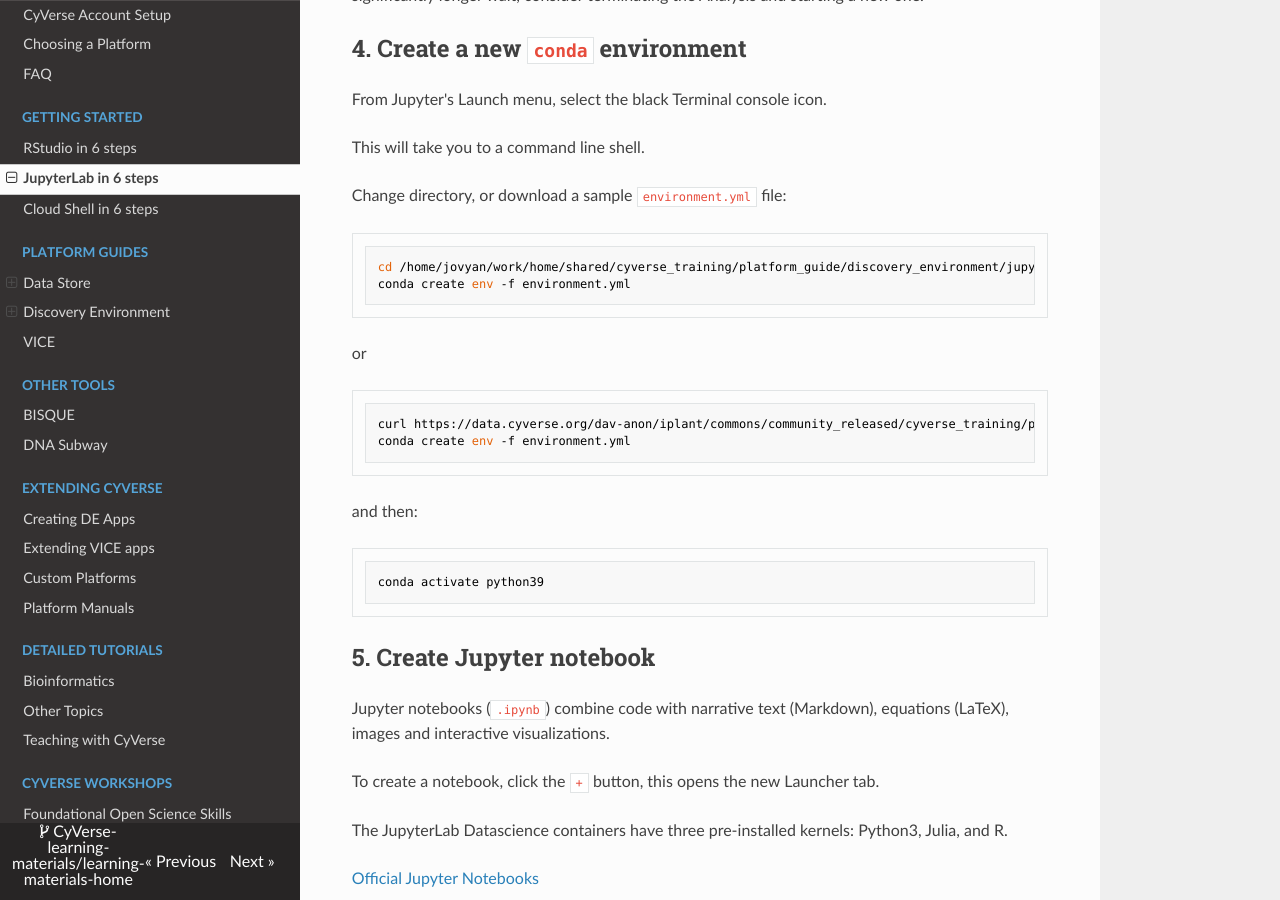
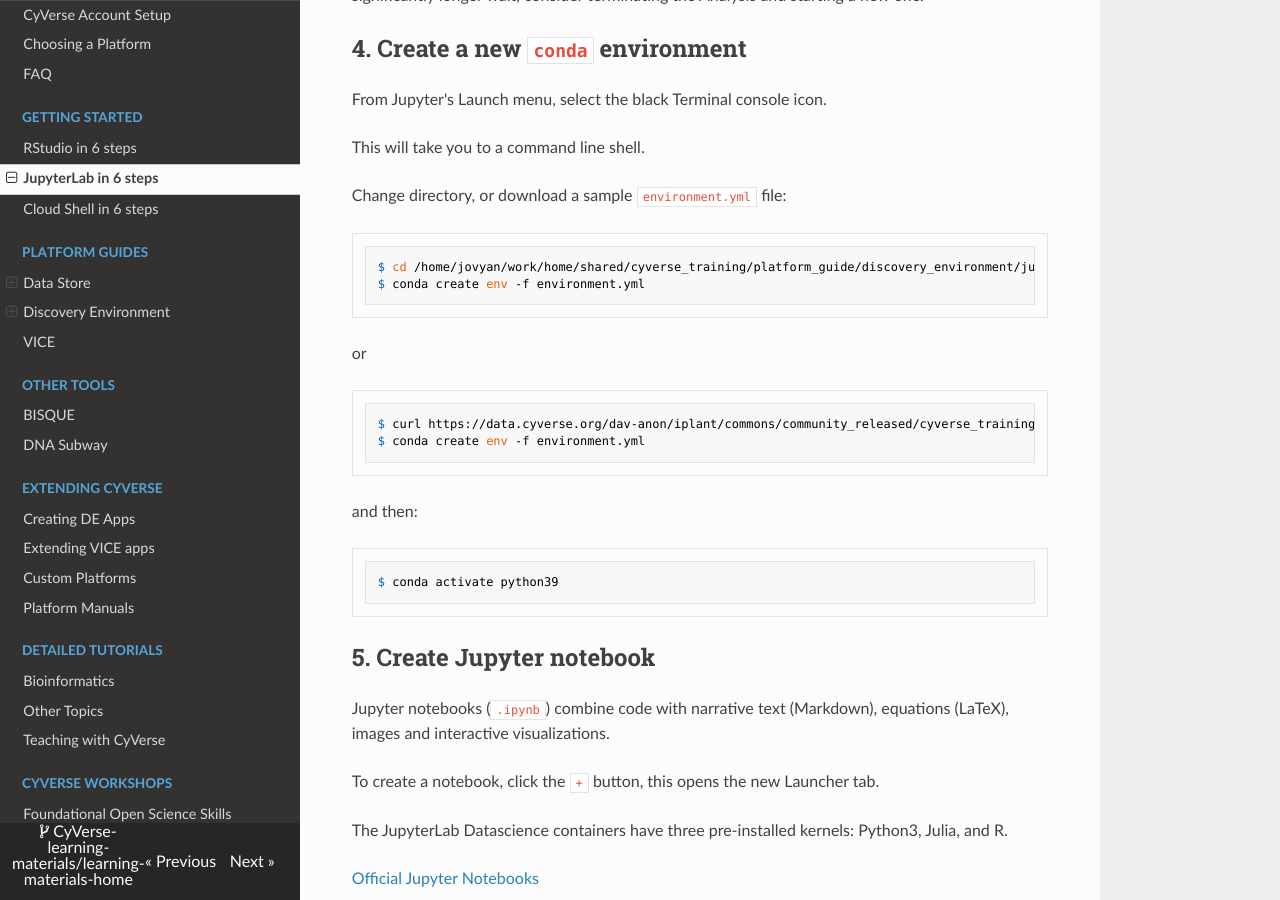
Before and after one commit to CyVerse-learning-materials/learning-materials-home, an MkDocs documentation site: the page built from docs/vice/quick-jupyter.md, in a window 1280 px wide and 900 px high, scrolled down 2294 px. Built offline with MkDocs 1.6.1, drawn with Linux system fonts in a browser that asks for light colours; nearby versions of some CDN libraries.

Commit message:
Update quick-jupyter.md

````diff
--- a/docs/vice/quick-jupyter.md
+++ b/docs/vice/quick-jupyter.md
@@ -52,24 +52,23 @@ This will take you to a command line shell.
 
 Change directory, or download a sample `environment.yml` file:
 
-```
-cd /home/jovyan/work/home/shared/cyverse_training/platform_guide/discovery_environment/jupyter/
-conda create env -f environment.yml
+```bash
+$ cd /home/jovyan/work/home/shared/cyverse_training/platform_guide/discovery_environment/jupyter/
+$ conda create env -f environment.yml
 ```
 
 or
 
-```
-curl https://data.cyverse.org/dav-anon/iplant/commons/community_released/cyverse_training/platform_guides/discovery_environment/jupyterlab/environment.yml
-conda create env -f environment.yml
+```bash
+$ curl https://data.cyverse.org/dav-anon/iplant/commons/community_released/cyverse_training/platform_guides/discovery_environment/jupyterlab/environment.yml
+$ conda create env -f environment.yml
 ```
 
 and then:
 
+```bash
+$ conda activate python39
 ```
-conda activate python39
-```
-
 
 ## 5. Create Jupyter notebook
 
````
